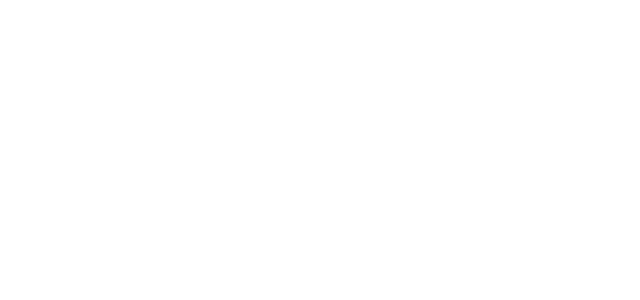
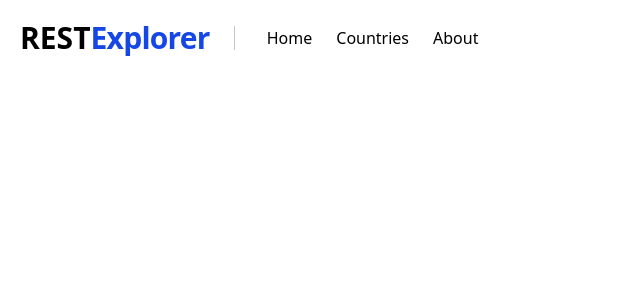
Before and after one commit to ImLadyBird/Countries-Explorer-App, a React (Vite) app: page / in a window 1280 px wide. Shown: the top 300 px of the page, without its empty margins (0-640 px from the left). Built offline with nearby package versions, Linux system fonts and the light colour scheme.

Commit message:
feat : add navbar

```diff
--- a/src/App.jsx
+++ b/src/App.jsx
@@ -1,5 +1,6 @@
 import { RouterProvider } from "react-router";
 import { router } from "./route";
+import "./index.css"
 
 
 function App() {
--- a/src/Component/Pages/AboutUs.jsx
+++ b/src/Component/Pages/AboutUs.jsx
@@ -1,7 +1,9 @@
+import Navbar from "../Shared/Navbar";
+
 export default function AboutUs() {
   return (
     <>
-      <h1>About Us</h1>
+      <Navbar/>
     </>
   )
 }
--- a/src/Component/Pages/Countries.jsx
+++ b/src/Component/Pages/Countries.jsx
@@ -1,7 +1,9 @@
+import Navbar from "../Shared/Navbar";
+
 export default function Countries() {
   return (
     <>
-      <h1>Countries</h1>
+      <Navbar />
     </>
   );
 }
--- a/src/Component/Pages/Home.jsx
+++ b/src/Component/Pages/Home.jsx
@@ -1,7 +1,9 @@
+import Navbar from "../Shared/Navbar";
+
 export default function Home() {
   return (
-    <>
-      <h1>Home</h1>
-    </>
+ <div>
+  <Navbar />
+ </div>
   );
 }
--- /dev/null
+++ b/src/Component/Shared/Navbar.jsx
@@ -0,0 +1,38 @@
+import { NavLink } from "react-router";
+
+export default function Navbar() {
+  const Nav = [
+    {
+      id: 1,
+      text: "Home",
+      link: "/",
+    },
+    {
+      id: 2,
+      text: "Countries",
+      link: "/countries",
+    },
+    {
+      id: 1,
+      text: "About",
+      link: "/about",
+    },
+  ];
+
+  return (
+    <div className="container flex flex-col items-center justify-between gap-6 p-5 md:flex-row md:border-r-black md:justify-start ">
+      <h1 className="text-3xl font-bold text-center">
+        REST<span className="text-blue-700 tracking-tight">Explorer</span>
+      </h1>
+      <ul className="flex flex-row gap-6 items-center justify-center md:border-l md:border-[#bcbcbcd8] md:pl-8">
+        {Nav.map((item) => {
+          return (
+            <li className="font-medium text-center  hover:text-gray-300">
+              <NavLink to={item.link}>{item.text}</NavLink>
+            </li>
+          );
+        })}
+      </ul>
+    </div>
+  );
+}
--- a/src/route.jsx
+++ b/src/route.jsx
@@ -6,15 +6,15 @@
 
 export const router = createBrowserRouter([
     {
-        path: '/',
-        Element: <Home />
+        path : "/",
+        element : <Home />
     },
     {
-        path: '/countries',
-        Element: <Countries />
+        path : "/countries",
+        element : <Countries />
     },
     {
-        path: '/aboutus',
-        Element: <AboutUs />
+        path : "/about",
+        element : <AboutUs />
     }
 ])
```
